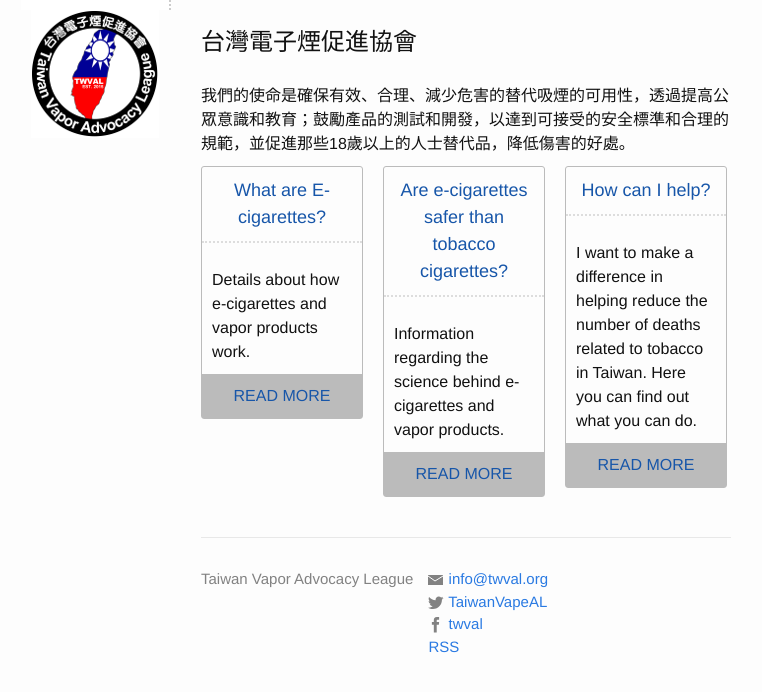
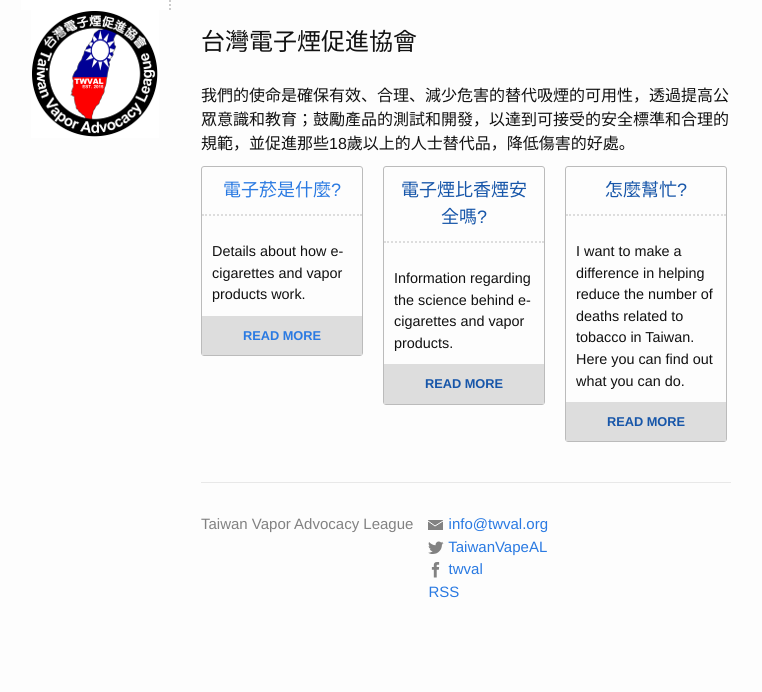
Before and after one commit to mose/twval-octopress, a Jekyll site: the page built from index.html, in a window 1280 px wide. Shown: the top 692 px of the page, without its empty margins (279-1041 px from the left). Built offline with Jekyll 4.4.1, drawn with Linux system fonts in a browser that asks for light colours.

Commit message:
more on home

```diff
--- a/_sass/_layout.scss
+++ b/_sass/_layout.scss
@@ -250,6 +250,9 @@
     border: 1px solid #bbb;
     margin: 10px;
     border-radius: 3px;
+    &:hover {
+      border: 1px solid #000;
+    }
     h2 {
       padding: 10px;
       font-size: 18px;
@@ -257,15 +260,22 @@
     }
     .linkinfo {
       padding: 10px;
+      font-size: .9em;
     }
     .linkmore {
       a {
         display: block;
-        background-color: #bbb;
+        background-color: #ddd;
         text-align: center;
         padding: 10px;
         text-transform: uppercase;
-
+        font-size: .8em;
+        font-weight: bold;
+        &:hover {
+          background: #000;
+          color: #fff;
+          text-decoration: none;
+        }
       }
     }
   }
--- a/en/index.html
+++ b/en/index.html
@@ -14,9 +14,9 @@
 <div class="homelinks">
 
   <div class="linkblock">
-    <h2><a href="">What are E-cigarettes?</a></h2>
+    <h2><a href="/en/info">What are E-cigarettes?</a></h2>
     <div class="linkinfo">Details about how e-cigarettes and vapor products work.</div>
-    <div class="linkmore"><a href="">read more</a></div>
+    <div class="linkmore"><a href="/en/info">read more</a></div>
   </div>
 
   <div class="linkblock">
--- a/index.html
+++ b/index.html
@@ -14,19 +14,19 @@
 <div class="homelinks">
 
   <div class="linkblock">
-    <h2><a href="">What are E-cigarettes?</a></h2>
+    <h2><a href="/info">電子菸是什麼?</a></h2>
     <div class="linkinfo">Details about how e-cigarettes and vapor products work.</div>
-    <div class="linkmore"><a href="">read more</a></div>
+    <div class="linkmore"><a href="/info">read more</a></div>
   </div>
 
   <div class="linkblock">
-    <h2><a href="">Are e-cigarettes safer than tobacco cigarettes?</a></h2>
+    <h2><a href="">電子煙比香煙安全嗎?</a></h2>
     <div class="linkinfo">Information regarding the science behind e-cigarettes and vapor products.</div>
     <div class="linkmore"><a href="">read more</a></div>
   </div>
 
   <div class="linkblock">
-    <h2><a href="">How can I help?</a></h2>
+    <h2><a href="">怎麼幫忙?</a></h2>
     <div class="linkinfo">I want to make a difference in helping reduce the number of deaths related to tobacco in Taiwan. Here you can find out what you can do.</div>
     <div class="linkmore"><a href="">read more</a></div>
   </div>
```
